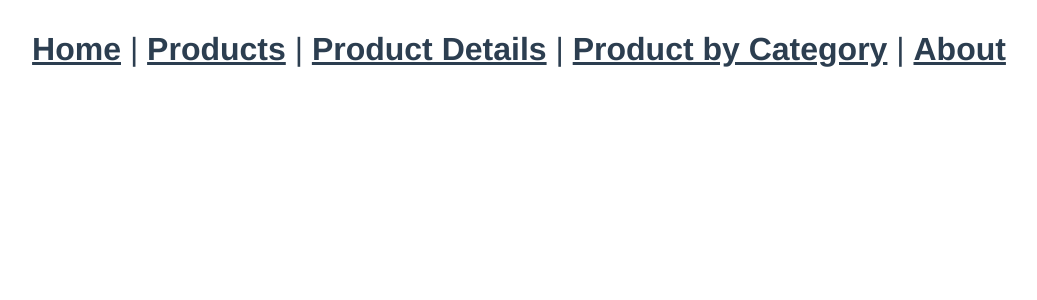
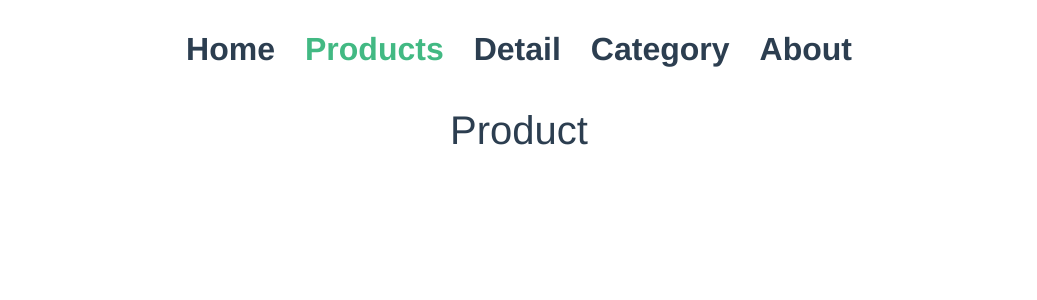
Before and after one commit to panutat-p/markus-shop-vue, a Vue app: page /products in a window 1280 px wide. Shown: the top 300 px of the page, without its empty margins (121-1158 px from the left). Built offline with nearby package versions, Linux system fonts and the light colour scheme.

Commit message:
define all routes and views

```diff
--- a/src/App.vue
+++ b/src/App.vue
@@ -1,14 +1,20 @@
 <template>
   <div id="nav" class="h2">
-    <router-link to="/">Home</router-link>
-    |
-    <router-link to="/">Products</router-link>
-    |
-    <router-link to="/">Product Details</router-link>
-    |
-    <router-link to="/">Product by Category</router-link>
-    |
-    <router-link to="/about">About</router-link>
+    <span>
+      <router-link to="/">Home</router-link>
+    </span>
+    <span>
+      <router-link to="/products">Products</router-link>
+    </span>
+    <span>
+      <router-link to="/detail">Detail</router-link>
+    </span>
+    <span>
+      <router-link to="/category">Category</router-link>
+    </span>
+    <span>
+      <router-link to="/about">About</router-link>
+    </span>
   </div>
   <router-view />
 </template>
@@ -29,9 +35,14 @@
 #nav a {
   font-weight: bold;
   color: #2c3e50;
+  text-decoration: none;
 }
 
 #nav a.router-link-exact-active {
   color: #42b983;
 }
+
+span {
+  padding: 15px;
+}
 </style>
--- a/src/router/index.js
+++ b/src/router/index.js
@@ -1,5 +1,8 @@
 import { createRouter, createWebHistory } from "vue-router";
-import Home from "../views/Home.vue";
+import Home from "@/views/Home.vue";
+import Product from "@/views/Product";
+import Detail from "@/views/Detail";
+import Category from "@/views/Category";
 
 const routes = [
   {
@@ -8,13 +11,28 @@ const routes = [
     component: Home,
   },
   {
+    path: "/products",
+    name: "Product",
+    component: Product,
+  },
+  {
+    path: "/detail",
+    name: "Detail",
+    component: Detail,
+  },
+  {
+    path: "/category",
+    name: "Category",
+    component: Category,
+  },
+  {
     path: "/about",
     name: "About",
     // route level code-splitting
     // this generates a separate chunk (about.[hash].js) for this route
     // which is lazy-loaded when the route is visited.
     component: () =>
-      import(/* webpackChunkName: "about" */ "../views/About.vue"),
+      import(/* webpackChunkName: "about" */ "@/views/About.vue"),
   },
 ];
 
--- /dev/null
+++ b/src/views/Category.vue
@@ -0,0 +1,13 @@
+<template>
+<h1>Category</h1>
+</template>
+
+<script>
+export default {
+  name: "Category"
+};
+</script>
+
+<style scoped>
+
+</style>
--- /dev/null
+++ b/src/views/Detail.vue
@@ -0,0 +1,13 @@
+<template>
+<h1>Detail</h1>
+</template>
+
+<script>
+export default {
+  name: "Detail"
+};
+</script>
+
+<style scoped>
+
+</style>
--- a/src/views/Home.vue
+++ b/src/views/Home.vue
@@ -6,17 +6,17 @@
         alt="storefront"
       />
     </figure>
-    <HelloWorld msg="Welcome to Your Vue.js App" />
   </div>
 </template>
 
 <script>
-import HelloWorld from "@/components/HelloWorld.vue";
-
 export default {
   name: "Home",
-  components: {
-    HelloWorld,
-  },
 };
 </script>
+
+<style scoped>
+img {
+  max-height: 800px;
+}
+</style>
--- /dev/null
+++ b/src/views/Product.vue
@@ -0,0 +1,11 @@
+<template>
+  <h1>Product</h1>
+</template>
+
+<script>
+export default {
+  name: "Product",
+};
+</script>
+
+<style scoped></style>
```
